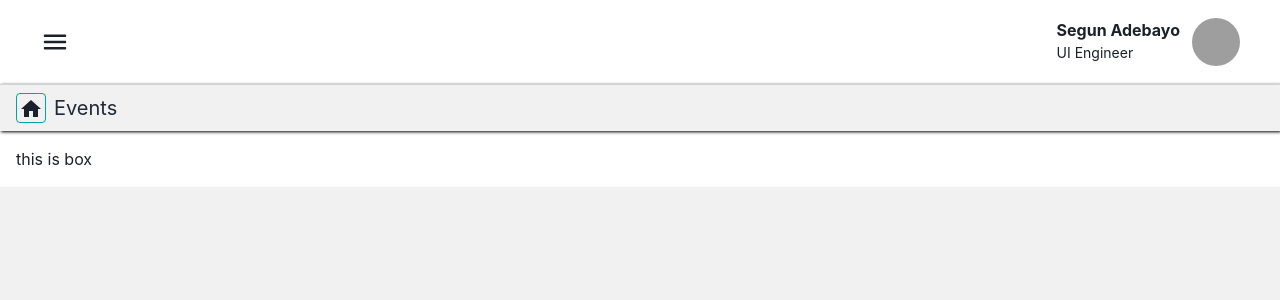
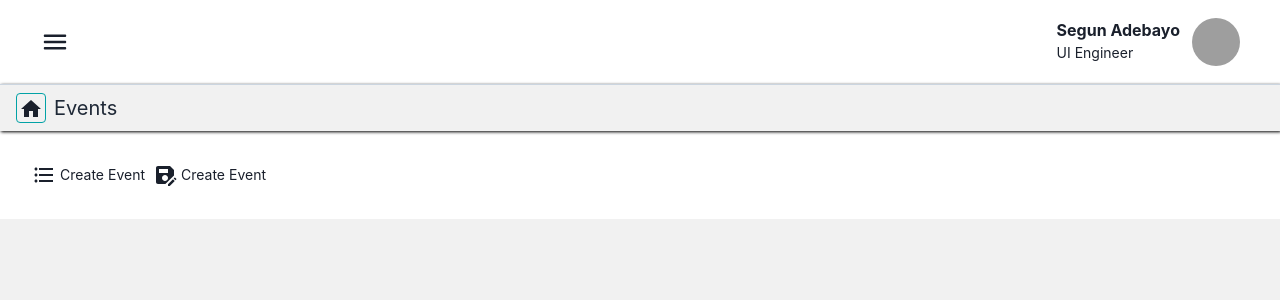
Before and after one commit to maniksarker25/School-Management, a Next.js app in the folder client-side/: page /dashboard/add-event in a window 1280 px wide. Shown: the top 300 px of the page. Built offline with nearby package versions, Linux system fonts and the light colour scheme; grey boxes are pictures that could not be loaded.

Commit message:
pull code

```diff
--- a/client-side/pages/dashboard/add-event/index.jsx
+++ b/client-side/pages/dashboard/add-event/index.jsx
@@ -1,9 +1,10 @@
 /** @format */
 
 import DashboardPageTitle from "@/src/component/share/Dashboard/DashboardPageTitle/DashboardPageTitle";
-import { Box } from "@chakra-ui/react";
+import { Box, Stack } from "@chakra-ui/react";
 import React from "react";
-
+import SaveAsIcon from '@mui/icons-material/SaveAs';
+import FormatListBulletedIcon from "@mui/icons-material/FormatListBulleted";
 const index = () => {
 	return (
 		<div>
@@ -11,7 +12,19 @@ const index = () => {
 				<DashboardPageTitle title={"Events"} />
 			</Box>
 			<Box p={4}>
-				<Box bg={"white"}>this is box</Box>
+				<Box
+					bg={"white"}
+					p={4}
+				>
+					<Stack
+						display={"flex"}
+						flexDirection={"row"}
+						className='text-[14px]'
+					>
+						<Box className='cursor-pointer flex items-center gap-1' ><FormatListBulletedIcon className="text-[16px]"/> Create Event</Box>
+						<Box className='cursor-pointer flex items-center gap-1' ><SaveAsIcon className="text-[16px]"/> Create Event</Box>
+					</Stack>
+				</Box>
 			</Box>
 		</div>
 	);
```
